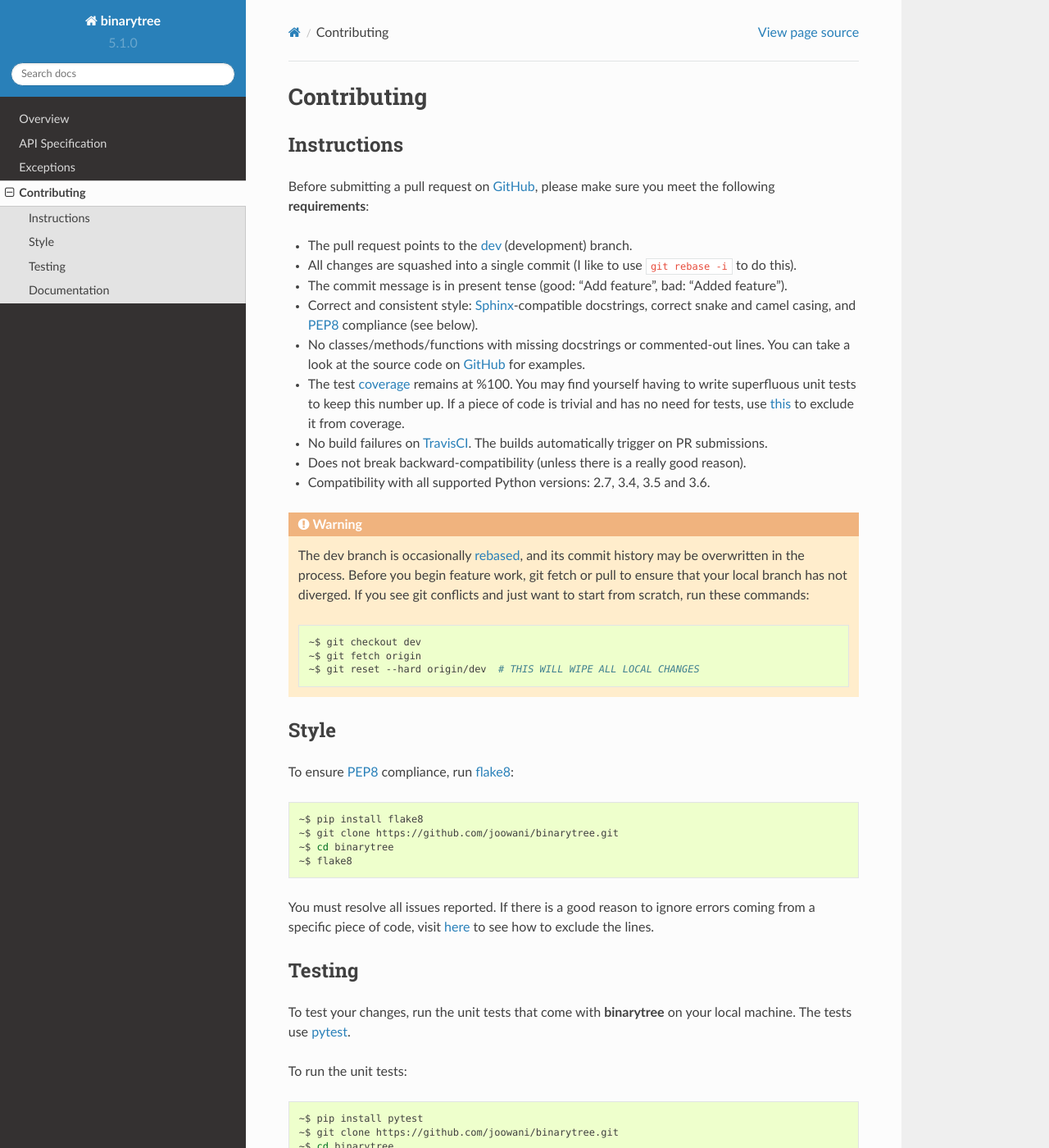
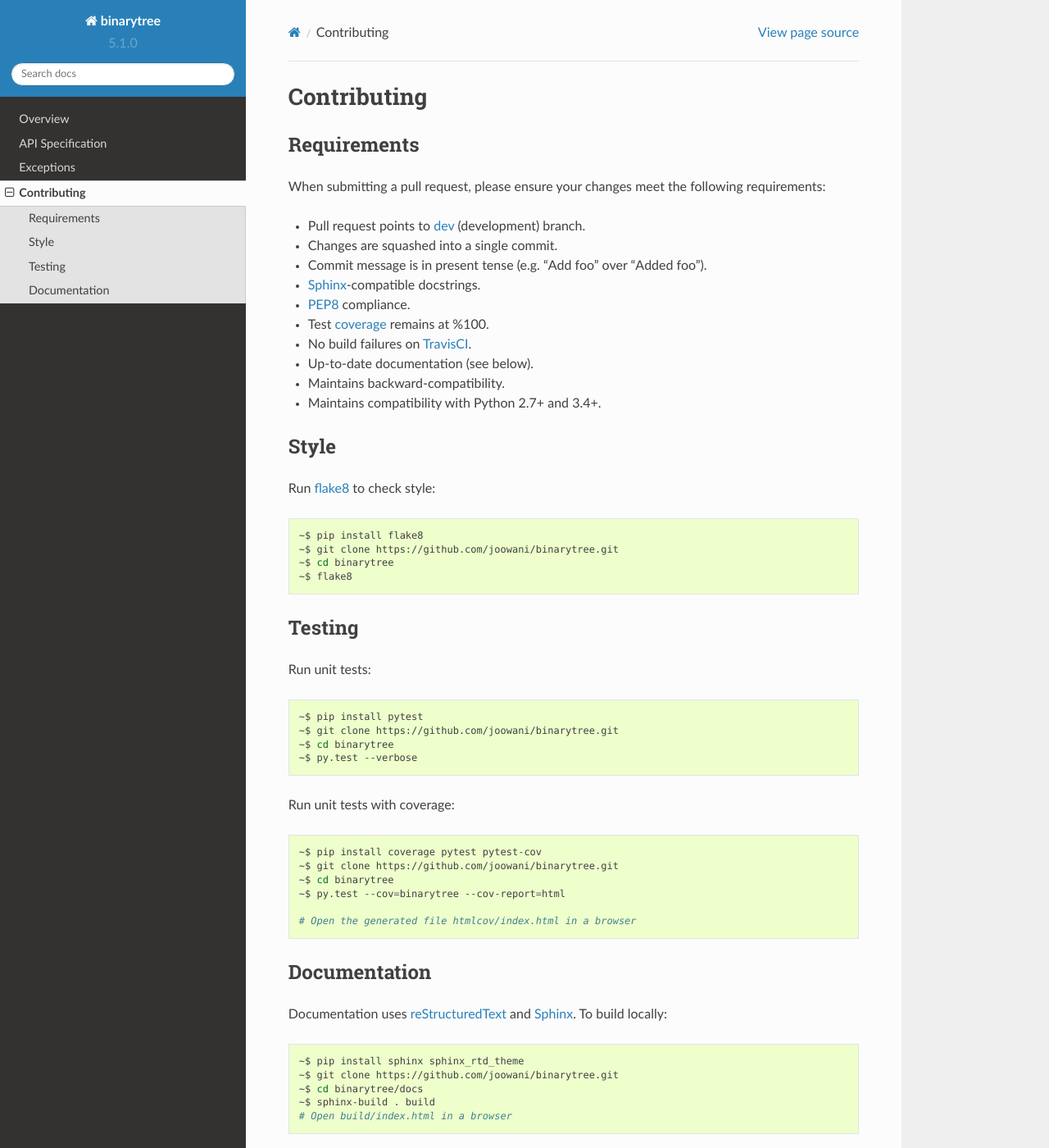
Before and after one commit to joowani/binarytree, a Sphinx documentation site: the page built from docs/contributing.rst, in a window 1280 px wide and 1400 px high. Shown: the whole window at 82% size. Built offline with Sphinx 7.4.7 and the Read the Docs theme 2.0.0, drawn with Linux system fonts in a browser that asks for light colours; some of the changed text lies outside the part shown.

Commit message:
Improve documentation and build files

```diff
--- a/docs/contributing.rst
+++ b/docs/contributing.rst
@@ -1,45 +1,27 @@
 Contributing
 ------------
 
-Instructions
+Requirements
 ============
 
-Before submitting a pull request on GitHub_, please make sure you meet the
-following **requirements**:
+When submitting a pull request, please ensure your changes meet the following
+requirements:
 
-* The pull request points to the dev_ (development) branch.
-* All changes are squashed into a single commit (I like to use ``git rebase -i``
-  to do this).
-* The commit message is in present tense (good: "Add feature", bad:
-  "Added feature").
-* Correct and consistent style: Sphinx_-compatible docstrings, correct snake
-  and camel casing, and PEP8_ compliance (see below).
-* No classes/methods/functions with missing docstrings or commented-out lines.
-  You can take a look at the source code on GitHub_ for examples.
-* The test coverage_ remains at %100. You may find yourself having to write
-  superfluous unit tests to keep this number up. If a piece of code is trivial
-  and has no need for tests, use this_ to exclude it from coverage.
-* No build failures on TravisCI_. The builds automatically trigger on PR
-  submissions.
-* Does not break backward-compatibility (unless there is a really good reason).
-* Compatibility with all supported Python versions: 2.7, 3.4, 3.5 and 3.6.
-
-.. warning::
-    The dev branch is occasionally rebased_, and its commit history may be
-    overwritten in the process. Before you begin feature work, git fetch or
-    pull to ensure that your local branch has not diverged. If you see git
-    conflicts and just want to start from scratch, run these commands:
-
-    .. code-block:: bash
-
-        ~$ git checkout dev
-        ~$ git fetch origin
-        ~$ git reset --hard origin/dev  # THIS WILL WIPE ALL LOCAL CHANGES
+* Pull request points to dev_ (development) branch.
+* Changes are squashed into a single commit.
+* Commit message is in present tense (e.g. "Add foo" over "Added foo").
+* Sphinx_-compatible docstrings.
+* PEP8_ compliance.
+* Test coverage_ remains at %100.
+* No build failures on TravisCI_.
+* Up-to-date documentation (see below).
+* Maintains backward-compatibility.
+* Maintains compatibility with Python 2.7+ and 3.4+.
 
 Style
 =====
 
-To ensure PEP8_ compliance, run flake8_:
+Run flake8_ to check style:
 
 .. code-block:: bash
 
@@ -48,17 +30,11 @@ To ensure PEP8_ compliance, run flake8_:
     ~$ cd binarytree
     ~$ flake8
 
-You must resolve all issues reported. If there is a good reason to ignore
-errors coming from a specific piece of code, visit here_ to see how to exclude
-the lines.
 
 Testing
 =======
 
-To test your changes, run the unit tests that come with **binarytree** on your
-local machine. The tests use pytest_.
-
-To run the unit tests:
+Run unit tests:
 
 .. code-block:: bash
 
@@ -67,23 +43,21 @@ To run the unit tests:
     ~$ cd binarytree
     ~$ py.test --verbose
 
-To run the unit tests with coverage report:
+Run unit tests with coverage:
 
 .. code-block:: bash
 
     ~$ pip install coverage pytest pytest-cov
     ~$ git clone https://github.com/joowani/binarytree.git
     ~$ cd binarytree
-    ~$ py.test --verbose --cov=binarytree --cov-report=html
+    ~$ py.test --cov=binarytree --cov-report=html
 
     # Open the generated file htmlcov/index.html in a browser
 
 Documentation
 =============
 
-The documentation (including the README) is written in reStructuredText_ and
-uses Sphinx_. To build an HTML version of the documentation on your local
-machine:
+Documentation uses reStructuredText_ and Sphinx_. To build locally:
 
 .. code-block:: bash
 
@@ -91,20 +65,13 @@ machine:
     ~$ git clone https://github.com/joowani/binarytree.git
     ~$ cd binarytree/docs
     ~$ sphinx-build . build
+    # Open build/index.html in a browser
 
-    # Open the generated file build/index.html in a browser
 
-As always, thank you for your contribution!
-
-.. _rebased: https://git-scm.com/book/en/v2/Git-Branching-Rebasing
 .. _dev: https://github.com/joowani/binarytree/tree/dev
-.. _GitHub: https://github.com/joowani/binarytree
 .. _PEP8: https://www.python.org/dev/peps/pep-0008/
 .. _coverage: https://coveralls.io/github/joowani/binarytree
-.. _this: http://coverage.readthedocs.io/en/latest/excluding.html
 .. _TravisCI: https://travis-ci.org/joowani/binarytree
 .. _Sphinx: https://github.com/sphinx-doc/sphinx
 .. _flake8: http://flake8.pycqa.org
-.. _here: http://flake8.pycqa.org/en/latest/user/violations.html#in-line-ignoring-errors
-.. _pytest: https://github.com/pytest-dev/pytest
 .. _reStructuredText: https://en.wikipedia.org/wiki/ReStructuredText
--- a/docs/exceptions.rst
+++ b/docs/exceptions.rst
@@ -1,7 +1,7 @@
 Exceptions
 ----------
 
-The page lists the exceptions raised by **binarytree**:
+This page contains exceptions raised by **binarytree**:
 
 .. automodule:: binarytree.exceptions
     :members:
--- a/setup.cfg
+++ b/setup.cfg
@@ -1,2 +1,5 @@
 [bdist_wheel]
 universal = 1
+
+[flake8]
+exclude = .cache,.git,.idea,.pytest_cache,__pycache__,docs/conf.py,dist,venv
```
Also changed, not shown: README.rst (+0 -7 lines), .travis.yml, 1 other file.
